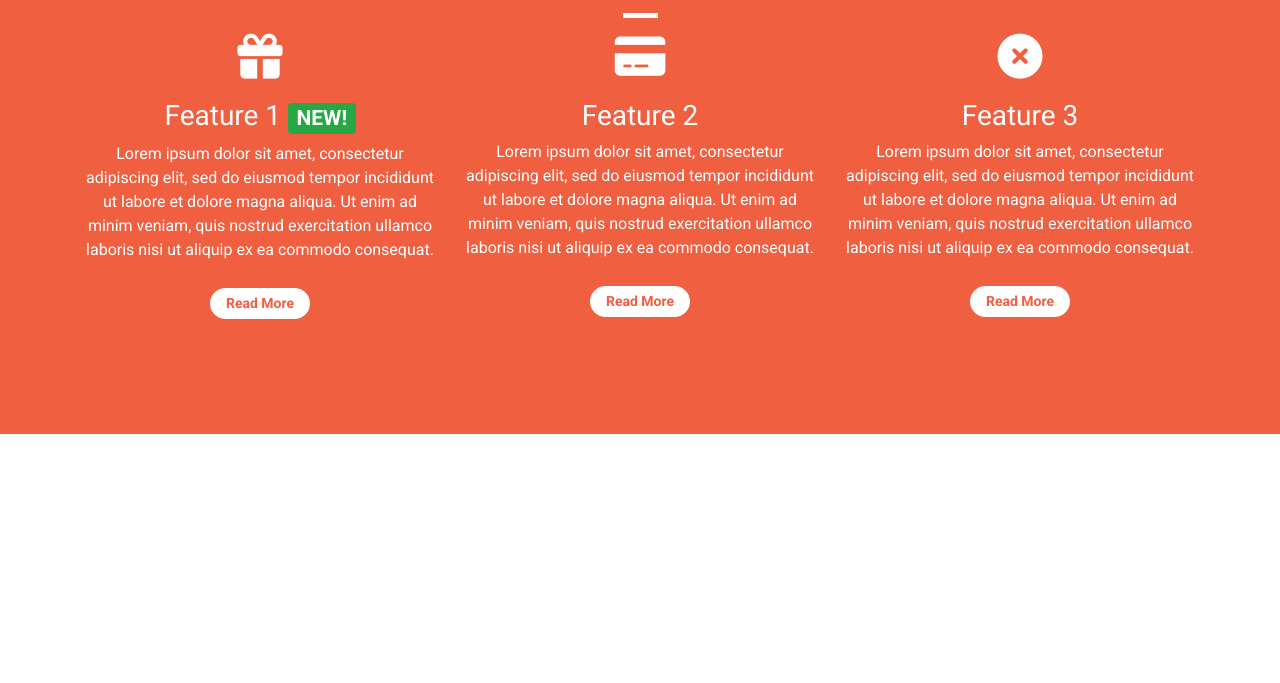
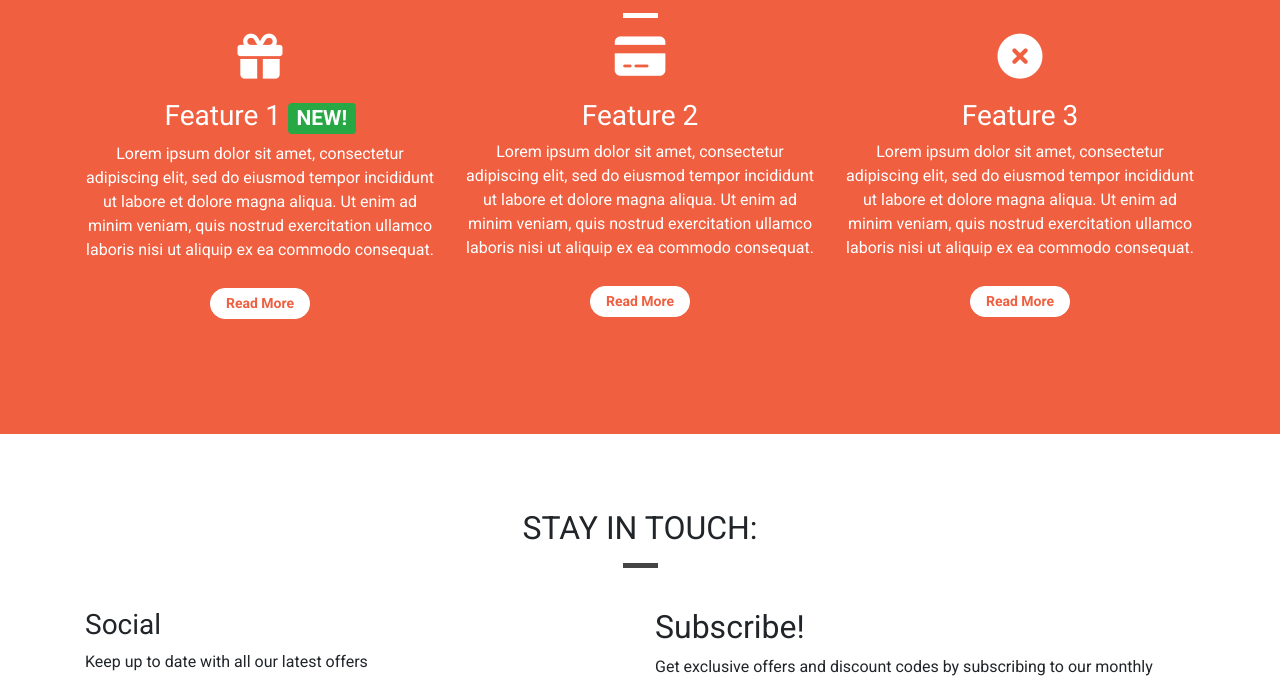
Before and after one commit to OlgaKuvs/Bootstrap_WD, a website: page index.html in a window 1280 px wide. Shown: the part 1289-1972 px from the top of the page. Before the commit the page ends 1723 px from the top, so only its background shows below. Drawn offline with nearby package versions, Linux system fonts and the light colour scheme.

Commit message:
add facebook page and link

```diff
--- a/index.html
+++ b/index.html
@@ -155,8 +155,35 @@
     </div>
         <!-- /.features -->
 
+    <!-- Footer -->
+        <footer class="container-wrapper">
+            <div class="container quotes-container content-container">
+                <section class="footer">
+                    <div class="row">
+                    <div class="col-12 page-header mb-4">
+                        <h2 class="text-uppercase">Stay in touch:</h2>
+                        <hr class="block-divider block-divider--short">
+                    </div>
+                </div>
+                <div class="row">
+                    <div class="col-12 col-md-6">
+                    <h3>Social</h3>
+                    <p>Keep up to date with all our latest offers</p>
+                    <a href="https://www.facebook.com/profile.php?id=61553934146770" target="_blank" rel="noopener"><i class="fab fa-facebook-square"></i> Follow us on Facebook!</a>
+                    </div>
+                    <div class="col-12 col-md-6">
+                    <h2>Subscribe!</h2>
+                    <p>Get exclusive offers and discount codes by subscribing to our monthly newsletter</p>
+                    <!-- Mailchimp signup form here -->
+                    </div>
+                </div>
+                </section>
+            </div>
+        </footer>
+    <!-- /.footer -->
 
-        <div class="modal" tabindex="-1" role="dialog" id="signUpModal">
+
+    <div class="modal" tabindex="-1" role="dialog" id="signUpModal">
         <div class="modal-dialog" role="document">
             <div class="modal-content">
                 <div class="modal-header">
```
